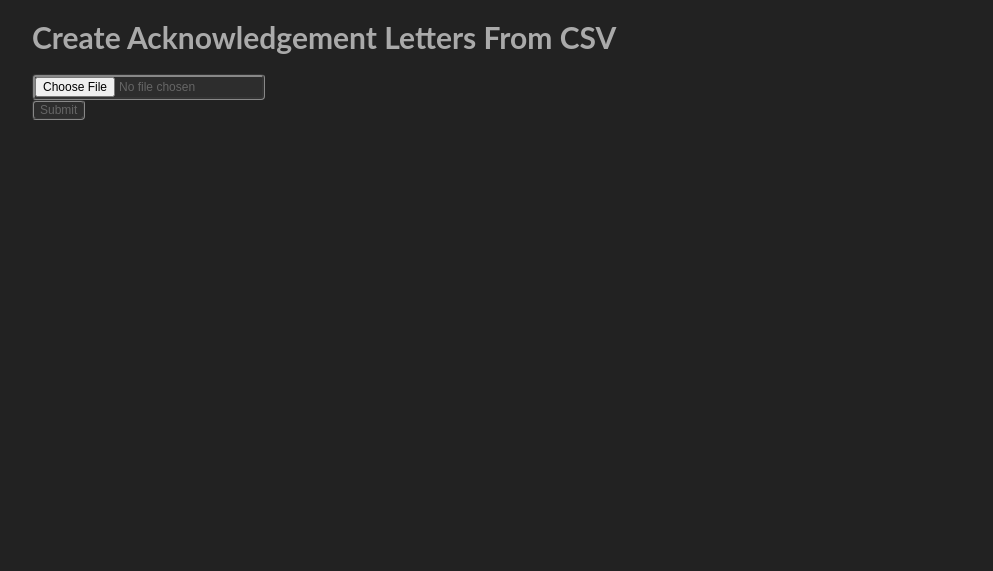
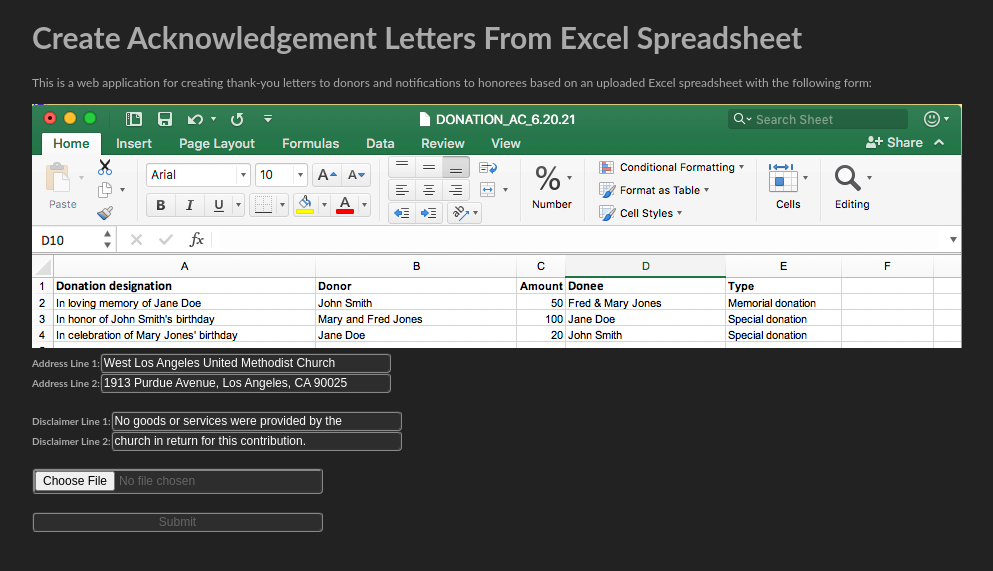
Before and after one commit to bsloan666/aws-service, a Flask app: page /app/thanks in a window 1280 px wide. Shown: the top 571 px of the page, without its empty margins (76-1069 px from the left). Run offline with Flask 2, Linux system fonts and the light colour scheme.

Commit message:
added pandas for excel reading

```diff
--- a/webapp/app/compose.py
+++ b/webapp/app/compose.py
@@ -9,6 +9,7 @@ import sys
 import re
 import app.htmlier as htmlier
 import datetime
+import pandas as pd
 from collections import Counter
 
 donee_template = """Dear $DONEE$,
@@ -19,8 +20,8 @@ From
 $DONOR$
 We give thanks to God for these gifts.
 
-West Los Angeles United Methodist Church
-1913 Purdue Avenue, Los Angeles, CA 90025
+$ADDRESS1$
+$ADDRESS2$
 $DATE$"""
 
 donor_template = """Dear $DONOR$,
@@ -30,10 +31,10 @@ given to the church $HONOREE$
 $ACK$$DONEE$
 We give thanks to God for your gift.
 
-West Los Angeles United Methodist Church
-1913 Purdue Avenue, Los Angeles, CA 90025
-No goods or services were provided by the
-church in return for this contribution.
+$ADDRESS1$
+$ADDRESS2$
+$DISCLAIMER1$
+$DISCLAIMER2$
 $DATE$"""
 
 ack = """An acknowledgement of your gift
@@ -44,7 +45,7 @@ have been sent to
 """
 
 
-def donor_thanks(donor, fields):
+def donor_thanks(donor, fields, address, disclaimer):
     print(fields)
     result = donor_template
     result = re.sub('\$DONOR\$',donor, result)
@@ -61,6 +62,10 @@ def donor_thanks(donor, fields):
     tmp = re.sub('of ', 'of\n', tmp)
     tmp = re.sub('In ', 'in ', tmp)
     result = re.sub('\$HONOREE\$', tmp, result)
+    result = re.sub('\$ADDRESS1\$', address[0], result)
+    result = re.sub('\$ADDRESS2\$', address[1], result)
+    result = re.sub('\$DISCLAIMER1\$', disclaimer[0], result)
+    result = re.sub('\$DISCLAIMER2\$', disclaimer[1], result)
 
     tmp = ""
     if fields['donees'] and fields['donees'][0]:
@@ -84,7 +89,7 @@ def donor_thanks(donor, fields):
     result = re.sub('\$DATE\$', datetime.date.today().strftime("%B %d, %Y"), result)
     return result
 
-def donee_announce(donee, fields):
+def donee_announce(donee, fields, address):
     result = donee_template
     result = re.sub('\$DONEE\$', donee, result)
     multiple_donors = len(fields['donors']) > 1
@@ -94,6 +99,8 @@ def donee_announce(donee, fields):
     tmp = re.sub('of ', 'of\n', tmp)
     tmp = re.sub('In ', 'in ', tmp)
     result = re.sub('\$HONOREE\$', tmp, result)
+    result = re.sub('\$ADDRESS1\$', address[0], result)
+    result = re.sub('\$ADDRESS2\$', address[1], result)
     tmp = ""
     for don in fields['donors']:
         if don:
@@ -140,12 +147,17 @@ def donee_totals(records):
     return donee_dict
 
 def all_records(handle):
-    #handle = open(filename, 'r')
+    temp_df = pd.read_excel(handle)
+    handle.close()
+    temp_csv_path = os.path.join("/var/tmp/", os.path.basename(handle.name))+".csv"
+    temp_df.to_csv(temp_csv_path, index=False)
+
+    handle = open(temp_csv_path, 'r')
     lines = handle.readlines()
-    #handle.close()
+    handle.close()
     result = []
     for line in lines[1:]:
-        line = line.decode("utf-8")
+        #line = line.decode("utf-8")
         values = re.split(',', line.strip())
         if values[0]:
             result.append(
@@ -155,7 +167,7 @@ def all_records(handle):
     return result
 
 
-def generate_notes(handle):
+def generate_notes(handle, address_line_1, address_line_2, disclaimer_line_1, disclaimer_line_2):
     records = all_records(handle)
     don_tots = donor_totals(records)
     dee_tots = donee_totals(records)
@@ -166,7 +178,9 @@ def generate_notes(handle):
     for donor,data in don_tots.items():
         note = '<p style="page-break-before: always">'
         note += '<hr class="pb">'
-        temp = donor_thanks(donor, data)
+        temp = donor_thanks(donor, data,
+                            [address_line_1, address_line_2],
+                            [disclaimer_line_1, disclaimer_line_2])
         lines = re.split('\n', temp)
         mid = ""
         reg = True
@@ -186,7 +200,7 @@ def generate_notes(handle):
     for donee,data in dee_tots.items():
         note = '<p style="page-break-before: always">'
         note += '<hr class="pb">'
-        temp = donee_announce(donee, data)
+        temp = donee_announce(donee, data, [address_line_1, address_line_2])
         lines = re.split('\n', temp)
         mid = ""
         for line in lines[0:-1]:
--- a/webapp/app/templates/upload.html
+++ b/webapp/app/templates/upload.html
@@ -2,14 +2,22 @@
 <html lang="en">
 <head>
     <meta charset="UTF-8">
-    <title>Upload CSV</title>
+    <title>Upload Excel</title>
     <link rel="stylesheet" href="{{ url_for('static', filename='css/my_style.css') }}">
 </head>
 <body>
     <form method="POST" enctype="multipart/form-data">
     <div style="padding-left: 100px; padding-top 50px">
-    <h1> Create Acknowledgement Letters From CSV </h1>
-        <input type="file" id="myfile" name="csvfile"><br>
+    <h1> Create Acknowledgement Letters From Excel Spreadsheet </h1>
+        <p> This is a web application for creating thank-you letters to donors
+        and notifications to honorees based on an uploaded Excel spreadsheet
+        with the following form:</p>
+        <img src="{{ url_for('static', filename='images/excel_example.png') }}" alt="Spreadsheet Format"/><br>
+        <b>Address Line 1:</b><input type="text" name="address_line_1" value="West Los Angeles United Methodist Church"><br>
+        <b>Address Line 2:</b><input type="text" name="address_line_2" value="1913 Purdue Avenue, Los Angeles, CA 90025"><br><br>
+        <b>Disclaimer Line 1:</b><input type="text" name="disclaimer_line_1" value="No goods or services were provided by the"><br>
+        <b>Disclaimer Line 2:</b><input type="text" name="disclaimer_line_2" value="church in return for this contribution."><br><br>
+        <input type="file" id="myfile" name="csvfile"><br><br>
         <input type="submit" name="submit" value="Submit">
     </div>
     </form>
--- a/webapp/app/views.py
+++ b/webapp/app/views.py
@@ -53,7 +53,16 @@ def thanks():
         if 'submit' in request.form:
             cfile = request.files['csvfile']
 
-            content =  generate_notes(cfile)
+            address_line_1 = request.form.get('address_line_1')
+            address_line_2 = request.form.get('address_line_2')
+            disclaimer_line_1 = request.form.get('disclaimer_line_1')
+            disclaimer_line_2 = request.form.get('disclaimer_line_2')
+            content =  generate_notes(cfile,
+                           address_line_1=address_line_1,
+                           address_line_2=address_line_2,
+                           disclaimer_line_1=disclaimer_line_1,
+                           disclaimer_line_2=disclaimer_line_2)
+
             return render_template('blank.html',
                            content=content)
 
--- a/webapp/static/css/my_style.css
+++ b/webapp/static/css/my_style.css
@@ -131,6 +131,8 @@ input {
     border-style: groove;
     border-radius: 4px;
     border-color: #888888;
+	width: 25%;
+	margin: 0;
 	font-size: 12px;
 }
 
```
Also changed, not shown: webapp/static/images/excel_example.png (added), 1 other file.
